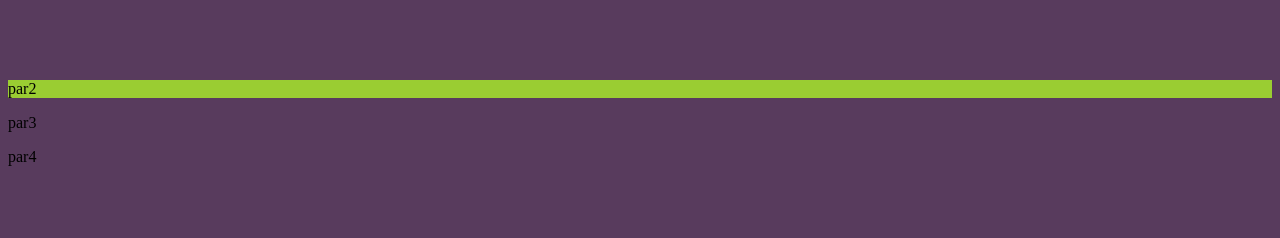
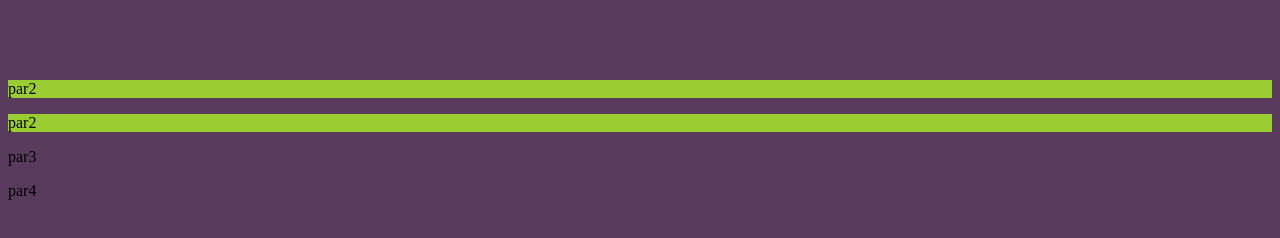
Before and after one commit to lireupt/Web_Conference, a plain HTML site: page Examples/cssExample/cssExample.html in a window 1280 px wide. Shown: the part 280-518 px from the top of the page. Drawn offline with Linux system fonts and the light colour scheme.

Commit message:
Update cssExample.html

```diff
--- a/Examples/cssExample/cssExample.html
+++ b/Examples/cssExample/cssExample.html
@@ -20,6 +20,7 @@
     <div>
         <p class="center" >par1</p>
         <p>par2</p>
+        <p>par2</p>
         <span><p>par3</p></span>
     </div>
     <p>par4</p>
```
